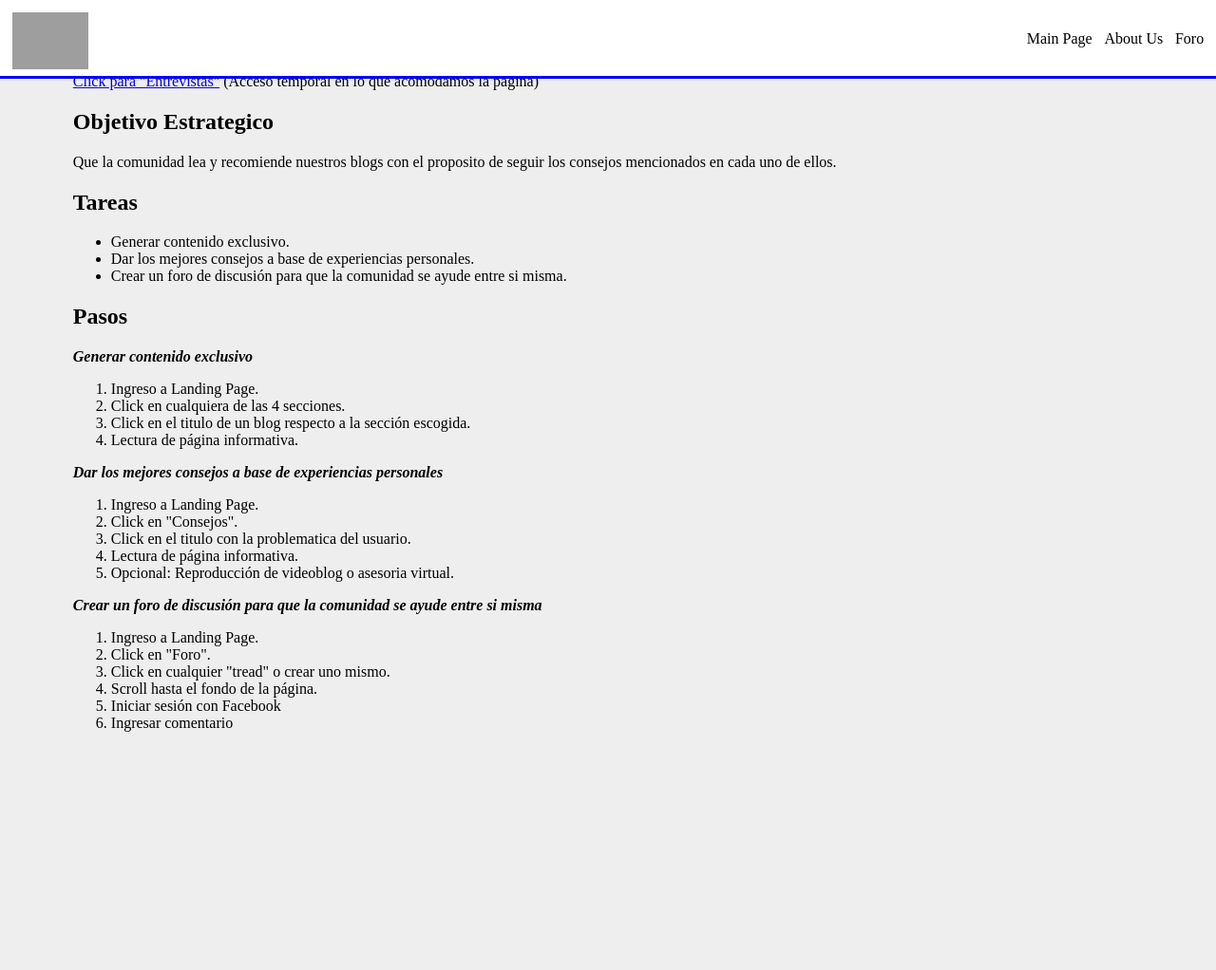
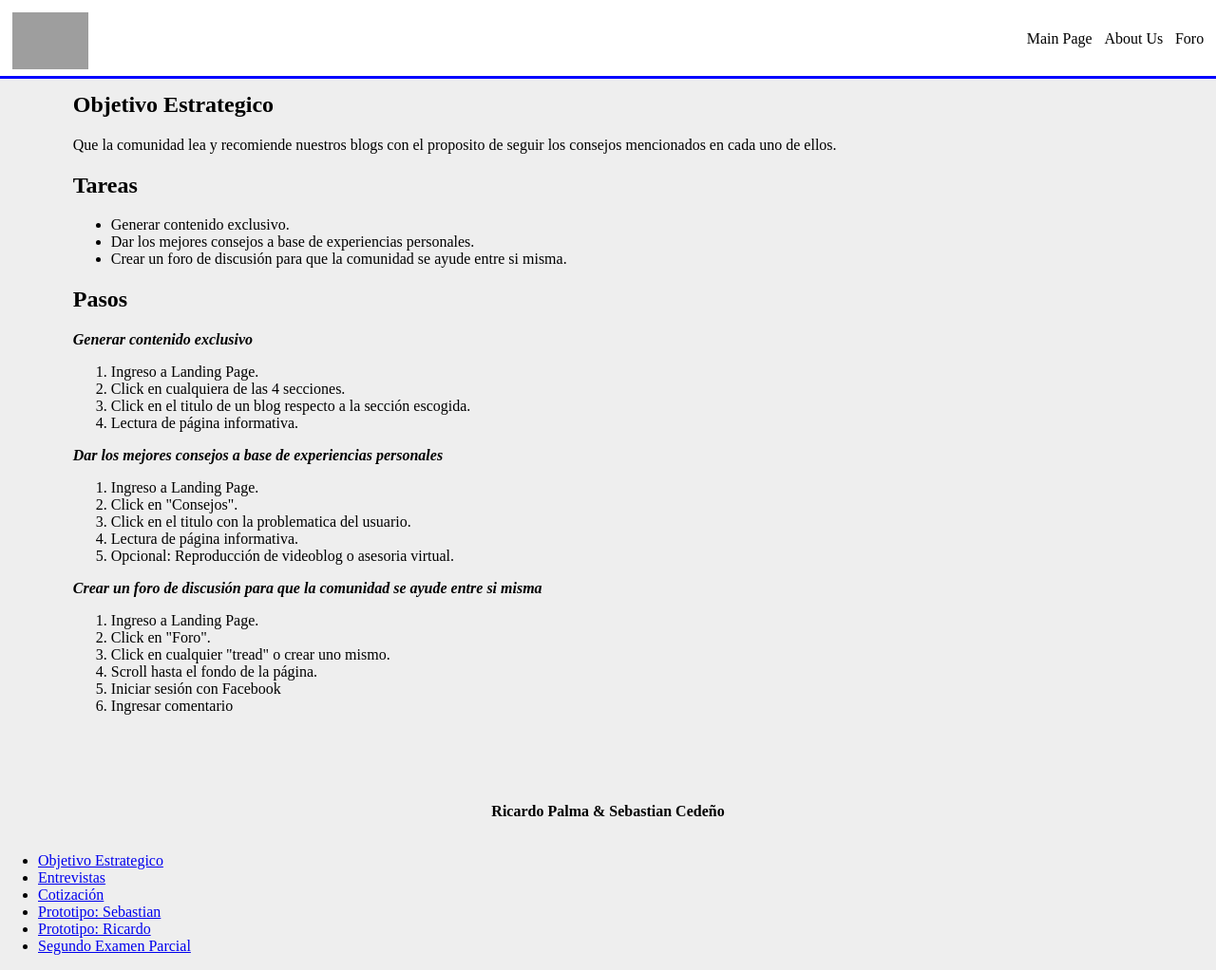
Before and after one commit to RichiePalma/RichiePalma.github.io, a plain HTML site: page ObjEstrategico.html in a window 1280 px wide. Shown: the whole page at 95% size. Before the commit the page ends 864 px from the top, so only its background shows below. Drawn offline with Linux system fonts and the light colour scheme; grey boxes are pictures that could not be loaded.

Commit message:
Add files via upload

```diff
--- a/ObjEstrategico.html
+++ b/ObjEstrategico.html
@@ -6,14 +6,13 @@
 </head>
 <body>
   <header id="nav">
-      <img src="http://conocetec.slp.itesm.mx/joomla/images/Varias/HorizontalPrimario%20Azul.png" id="logo">
+      <a href="https://richiepalma.github.io/"><img src="http://conocetec.slp.itesm.mx/joomla/images/Varias/HorizontalPrimario%20Azul.png" id="logo"></a>
         <div class="navbuttons"> Foro</div>
       <div class="navbuttons"> About Us</div>
         <div class="navbuttons"> Main Page</div>
   </header>
 
   <section class="content">
-    <a href="https://richiepalma.github.io/Entrevistas">Click para "Entrevistas"</a> (Acceso temporal en lo que acomodamos la página)
     <h1> Objetivo Estrategico </h1>
     Que la comunidad lea y recomiende nuestros blogs con el proposito de seguir los consejos mencionados en cada uno de ellos.
     <h1> Tareas </h1>
@@ -48,6 +47,18 @@
                     <li> Ingresar comentario
       </ol>
   </section>
+  <footer id="links">
+    <center><b>Ricardo Palma & Sebastian Cedeño</b></center> <br>
+    <ul>
+      <li> <a href="https://richiepalma.github.io/ObjEstrategico">Objetivo Estrategico </a>
+        <li> <a href="https://richiepalma.github.io/Entrevistas">Entrevistas </a>
+          <li> <a href="https://richiepalma.github.io/Cotizacion">Cotización </a>
+          <li> <a href="https://pr.to/MSAUGR/">Prototipo: Sebastian </a>
+              <li> <a href="https://pr.to/ENOKMH/">Prototipo: Ricardo </a>
+                <li> <a href="https://richiepalma.github.io/SegundoExamen">Segundo Examen Parcial </a>
+
+
+  </footer>
 
 </body>
 </html>
```
